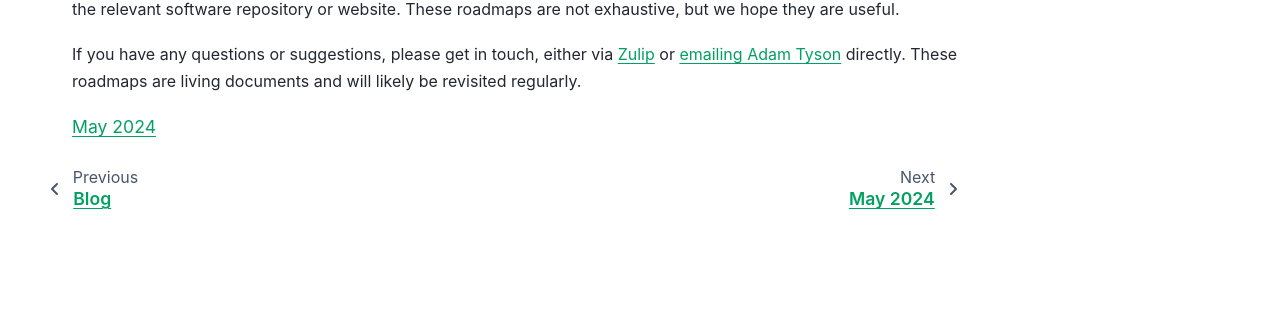
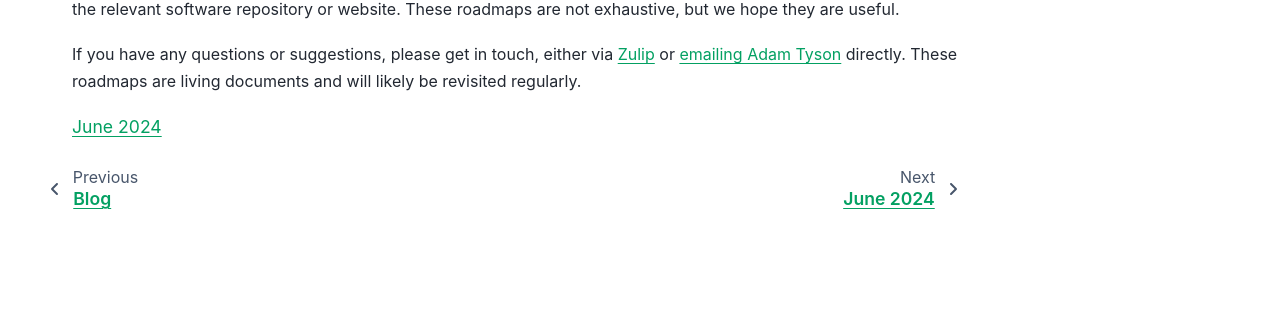
Before and after one commit to neuroinformatics-unit/neuroinformatics-unit.github.io, a Sphinx documentation site: the page built from docs/source/roadmaps/index.md, in a window 1280 px wide. Shown: the part 337-647 px from the top of the page. Built offline with Sphinx 7.4.7 and the PyData theme 0.15.4, drawn with Linux system fonts in a browser that asks for light colours.

Commit message:
Update month

````diff
--- a/docs/source/roadmaps/index.md
+++ b/docs/source/roadmaps/index.md
@@ -13,5 +13,5 @@
 
 ```{toctree}
 :maxdepth: 1
-may-2024
+june-2024
 ```
--- a/docs/source/roadmaps/may-2024.md
+++ b/docs/source/roadmaps/june-2024.md
@@ -1,4 +1,4 @@
-# May 2024
+# June 2024
 
 One of our main goals in the team is to provide fully integrated, automated analysis tools for systems neuroscience
 data. As a researcher, this would mean providing only a set of configurations before running the analysis for an entire
````
